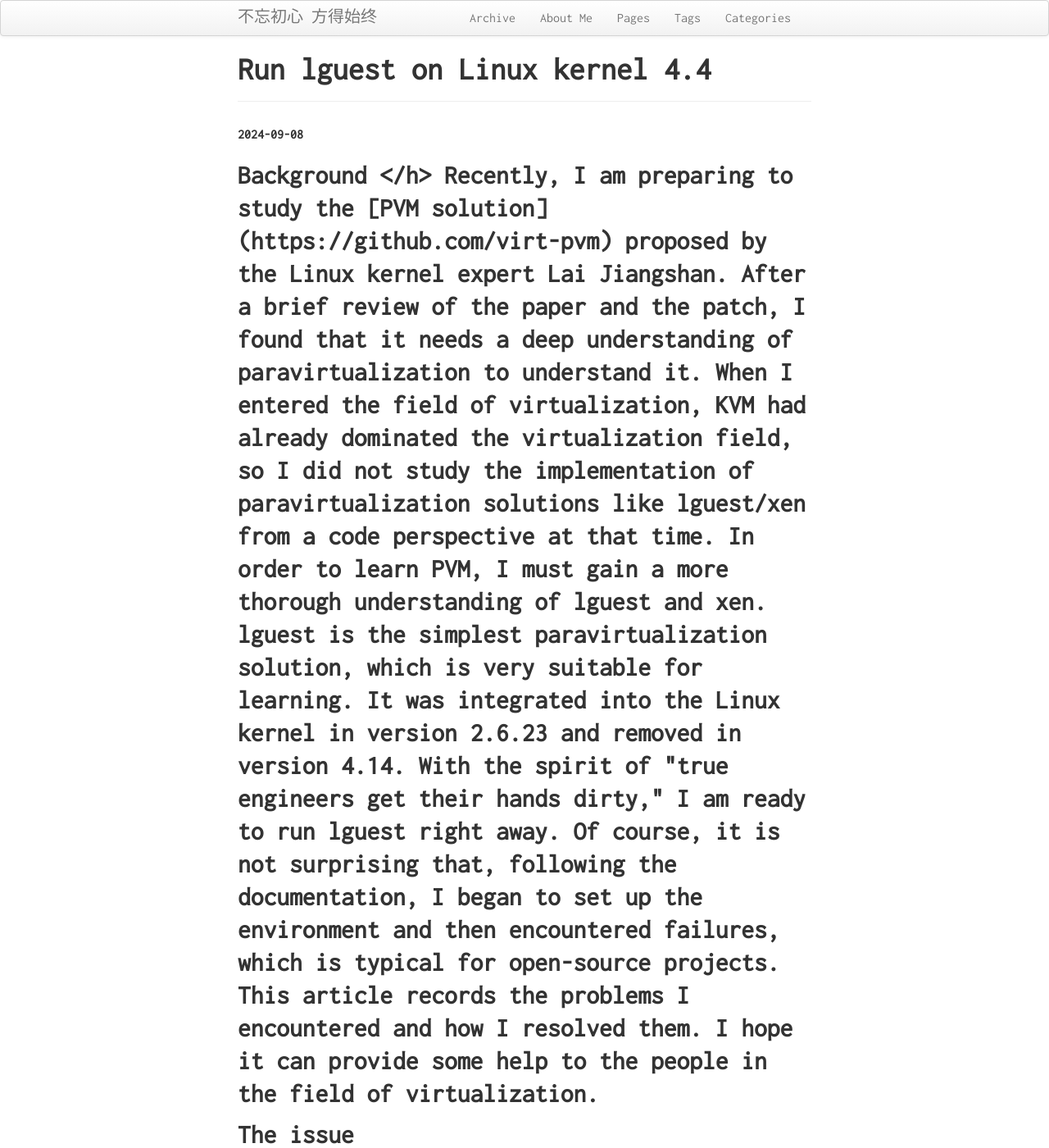
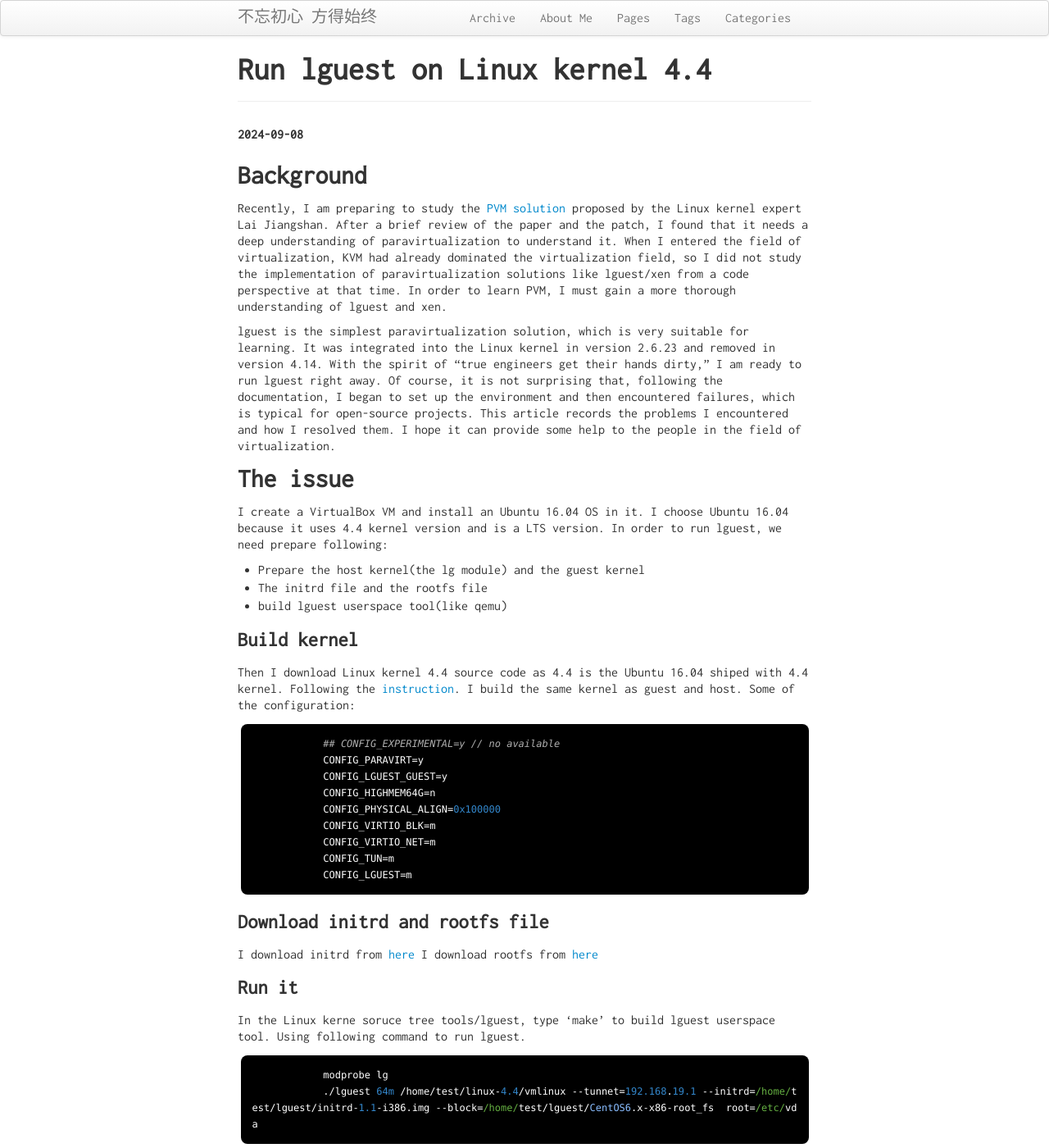
Before and after one commit to terenceli/terenceli.github.com, a Jekyll site: the page built from _posts/2024-09-08-lguest-44.md, in a window 1280 px wide and 1400 px high. Shown: the whole window at 82% size. Built offline with Jekyll 4.4.1, drawn with Linux system fonts in a browser that asks for light colours; comment, search, counter and statistics services are not loaded; some of the changed text lies outside the part shown.

Commit message:
fix format error.

```diff
--- a/_posts/2024-09-08-lguest-44.md
+++ b/_posts/2024-09-08-lguest-44.md
@@ -9,7 +9,7 @@ tags: [技术, 虚拟化]
 
 
 
-<h2> Background </h>
+<h2> Background </h2>
 
 Recently, I am preparing to study the [PVM solution](https://github.com/virt-pvm) proposed by the Linux kernel expert Lai Jiangshan. After a brief review of the paper and the patch, I found that it needs a deep understanding of paravirtualization to understand it. When I entered the field of virtualization, KVM had already dominated the virtualization field, so I did not study the implementation of paravirtualization solutions like lguest/xen from a code perspective at that time. In order to learn PVM, I must gain a more thorough understanding of lguest and xen.
 
```
